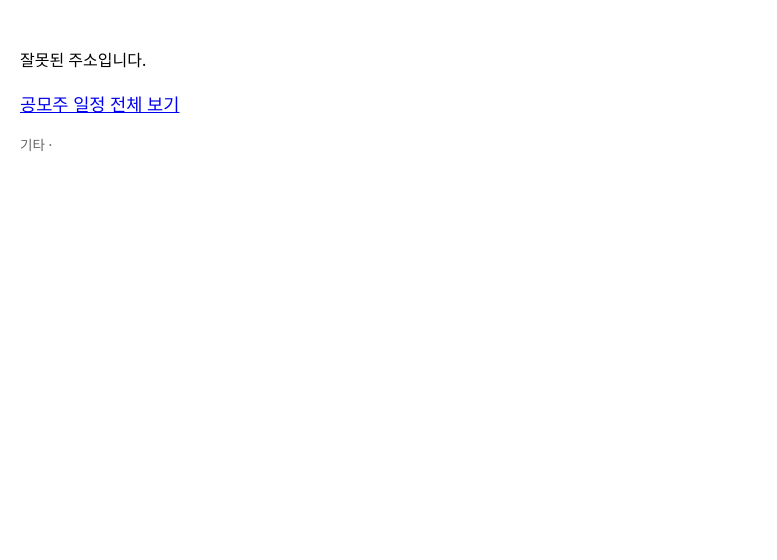
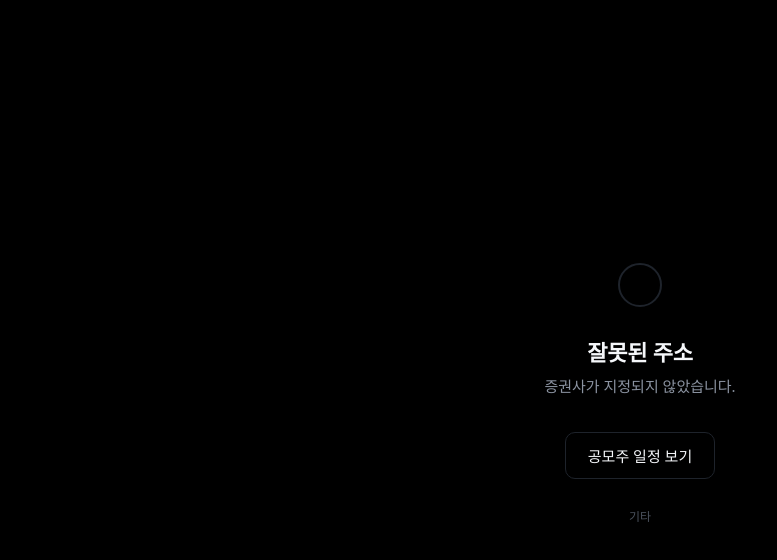
Before and after one commit to imelon2/joheon-alert, a website: page go.html in a window 1280 px wide. Shown: the whole page, without its empty margins (0-777 px from the left). Drawn offline with Linux system fonts and the light colour scheme.

Commit message:
리다이렉트 페이지 디자인 (검정 배경)
- 검정 배경에 중앙 정렬, 회전 링 + 증권사명 + 목적지 안내
- 수동 링크는 1.8초 뒤에 나타난다. 성공 시엔 화면이 순식간에 사라지는데
  '직접 열기'가 즉시 번쩍이면 고장난 것처럼 보인다(실제로 그렇게 보였다)
- 실패 화면은 링을 멈추고 수동 링크를 즉시 노출
- safe-area-inset 으로 노치·홈 인디케이터 회피
- prefers-reduced-motion 존중
- REDIRECT_VERSION 1 → 2 로 캐시 무력화

Chromium 으로 4개 상태(로딩·수동링크·안드로이드·에러) 렌더링 확인.
안드로이드 경로는 실제 Play 스토어의 키움증권 영웅문S# 페이지 도달까지 확인됨.

Co-Authored-By: Claude Opus 4.8 (1M context) <noreply@anthropic.com>

```diff
--- a/go.html
+++ b/go.html
@@ -2,65 +2,176 @@
 <html lang="ko">
   <head>
     <meta charset="utf-8" />
-    <meta name="viewport" content="width=device-width, initial-scale=1" />
+    <meta name="viewport" content="width=device-width, initial-scale=1, viewport-fit=cover" />
     <meta http-equiv="Cache-Control" content="no-store" />
+    <meta name="color-scheme" content="dark" />
+    <meta name="theme-color" content="#000000" />
     <title>이동 중…</title>
     <style>
-      body { font-family: system-ui, sans-serif; margin: 0; padding: 32px 20px; line-height: 1.6; }
-      a { font-size: 1.1rem; }
-      .sub { font-size: .85rem; opacity: .6; margin-top: 12px; }
+      *, *::before, *::after { box-sizing: border-box; }
+
+      :root {
+        --fg: #f5f7fa;
+        --dim: #8b93a1;
+        --accent: #4c8dff;
+        --line: #1e232b;
+      }
+
+      html, body { height: 100%; }
+
+      body {
+        margin: 0;
+        background: #000;
+        color: var(--fg);
+        font-family: system-ui, -apple-system, "Segoe UI", Roboto, sans-serif;
+        display: flex;
+        align-items: center;
+        justify-content: center;
+        /* 노치·홈 인디케이터를 피한다 */
+        padding: calc(24px + env(safe-area-inset-top)) 24px
+                 calc(24px + env(safe-area-inset-bottom));
+        text-align: center;
+        -webkit-font-smoothing: antialiased;
+      }
+
+      main { width: 100%; max-width: 320px; }
+
+      /* 회전하는 링. 화면에 머무는 시간이 짧아 이것만으로 충분하다. */
+      .spinner {
+        width: 44px;
+        height: 44px;
+        margin: 0 auto 28px;
+        border-radius: 50%;
+        border: 2px solid var(--line);
+        border-top-color: var(--accent);
+        animation: spin .8s linear infinite;
+      }
+      @keyframes spin { to { transform: rotate(360deg); } }
+
+      .name {
+        font-size: 1.375rem;
+        font-weight: 600;
+        letter-spacing: -.01em;
+        margin: 0 0 8px;
+      }
+
+      .status {
+        font-size: .9375rem;
+        color: var(--dim);
+        margin: 0;
+      }
+
+      /* 성공하면 이 화면은 순식간에 사라진다. 그때 '직접 열기'가 번쩍이면
+         고장난 것처럼 보이므로, 자동 이동이 실패했을 법한 시점에만 드러낸다. */
+      .manual {
+        margin-top: 36px;
+        opacity: 0;
+        transform: translateY(6px);
+        transition: opacity .4s ease, transform .4s ease;
+      }
+      .manual.show { opacity: 1; transform: none; }
+
+      .manual a {
+        display: inline-block;
+        padding: 12px 22px;
+        border: 1px solid var(--line);
+        border-radius: 10px;
+        color: var(--fg);
+        font-size: .9375rem;
+        text-decoration: none;
+      }
+      .manual a:active { background: #10141a; }
+
+      .diag {
+        margin-top: 28px;
+        font-size: .75rem;
+        color: #4a515c;
+        font-variant-numeric: tabular-nums;
+      }
+
+      /* 실패 화면에서는 도는 링 대신 정지된 표시를 쓴다 */
+      .spinner.stopped {
+        animation: none;
+        border-color: var(--line);
+        border-top-color: var(--line);
+      }
+
+      @media (prefers-reduced-motion: reduce) {
+        .spinner { animation: none; border-top-color: var(--line); }
+        .manual { transition: none; }
+      }
     </style>
   </head>
   <body>
-    <p id="msg">이동 중…</p>
-    <p id="manual"></p>
-    <p class="sub" id="diag"></p>
+    <main>
+      <div class="spinner" id="spinner"></div>
+      <h1 class="name" id="name">잠시만요</h1>
+      <p class="status" id="status">이동 중…</p>
+      <div class="manual" id="manual"><a id="manual-link" href="./">공모주 일정 보기</a></div>
+      <p class="diag" id="diag"></p>
+    </main>
 
     <script>
       /*
        * 증권사 앱 스토어로 보내는 전용 페이지.
        *
        * Mini App(t.me/<봇>/<앱>)을 경유하지 않는다. 텔레그램이 Mini App 페이지를
-       * 오래 캐시해서 코드를 고쳐도 반영이 안 되는 문제를 겪었고, 애초에
+       * 오래 캐시해 코드를 고쳐도 반영되지 않는 문제를 겪었고, 애초에
        * WebApp.platform 없이 userAgent 만으로도 OS 판별이 충분하다.
        *
        *   버튼 → go.html?b=<slug> → userAgent 판별 → Play / App Store
        */
       (function () {
-        var q = new URLSearchParams(location.search);
-        var slug = q.get('b') || '';
+        var $ = function (id) { return document.getElementById(id); };
+        var MANUAL_DELAY_MS = 1800;
+
+        var slug = new URLSearchParams(location.search).get('b') || '';
         var ua = navigator.userAgent;
         var isAndroid = /Android/i.test(ua);
-        var isIOS = /iPhone|iPad|iPod/i.test(ua) || (/Macintosh/.test(ua) && 'ontouchend' in document);
+        var isIOS = /iPhone|iPad|iPod/i.test(ua) ||
+                    (/Macintosh/.test(ua) && 'ontouchend' in document);
 
-        document.getElementById('diag').textContent =
-          (isAndroid ? 'Android' : isIOS ? 'iOS' : '기타') + ' · ' + slug;
+        $('diag').textContent = (isAndroid ? 'Android' : isIOS ? 'iOS' : '기타') +
+                                (slug ? ' · ' + slug : '');
 
-        function fail(text) {
-          document.getElementById('msg').textContent = text;
-          document.getElementById('manual').innerHTML =
-            '<a href="./">공모주 일정 전체 보기</a>';
+        function showManual(label, href) {
+          var link = $('manual-link');
+          link.textContent = label;
+          if (href) link.href = href;
+          setTimeout(function () { $('manual').classList.add('show'); }, MANUAL_DELAY_MS);
         }
 
-        if (!slug) return fail('잘못된 주소입니다.');
+        function fail(title, detail) {
+          $('spinner').classList.add('stopped');
+          $('name').textContent = title;
+          $('status').textContent = detail;
+          $('manual').classList.add('show'); // 실패했으면 즉시 보여준다
+        }
+
+        if (!slug) {
+          return fail('잘못된 주소', '증권사가 지정되지 않았습니다.');
+        }
 
         fetch('state/brokers.json', { cache: 'no-store' })
           .then(function (r) { return r.json(); })
           .then(function (map) {
             var name = Object.keys(map).find(function (k) { return map[k].slug === slug; });
-            if (!name) return fail('알 수 없는 증권사입니다: ' + slug);
+            if (!name) return fail('알 수 없는 증권사', slug);
 
             var links = map[name];
             var url = isAndroid ? links.android : isIOS ? links.ios : links.landing;
+            var store = isAndroid ? 'Play 스토어' : isIOS ? 'App Store' : '증권사 페이지';
 
-            document.getElementById('msg').textContent = name + ' 앱으로 이동 중…';
-            // 자동 이동이 막혀도 누를 수 있게 수동 링크를 먼저 그린다.
-            document.getElementById('manual').innerHTML =
-              '<a href="' + url + '">열리지 않으면 여기를 누르세요</a>';
-            // location.replace 는 팝업 차단 대상이 아니고, 뒤로가기 이력도 안 남긴다.
+            $('name').textContent = name;
+            $('status').textContent = store + '로 이동 중…';
+            showManual('열리지 않나요? 직접 열기', url);
+
+            // location.replace 는 팝업 차단 대상이 아니고 뒤로가기 이력도 안 남긴다.
             location.replace(url);
           })
-          .catch(function (e) { fail('불러오지 못했습니다: ' + e.message); });
+          .catch(function (e) {
+            fail('불러오지 못했습니다', e.message);
+          });
       })();
     </script>
   </body>
--- a/src/brokers.ts
+++ b/src/brokers.ts
@@ -180,7 +180,7 @@ export function brokerUrl(name: string): string | undefined {
  * `v` 는 캐시 무력화용. 페이지 로직을 고치면 올린다.
  */
 export const REDIRECT_BASE = 'https://imelon2.github.io/joheon-alert/go.html';
-const REDIRECT_VERSION = '1';
+const REDIRECT_VERSION = '2';
 
 export function brokerButtonUrl(slug: string): string {
   return `${REDIRECT_BASE}?b=${slug}&v=${REDIRECT_VERSION}`;
```
Also changed, not shown: scripts/send-broker-links.ts (+16 -32 lines).
